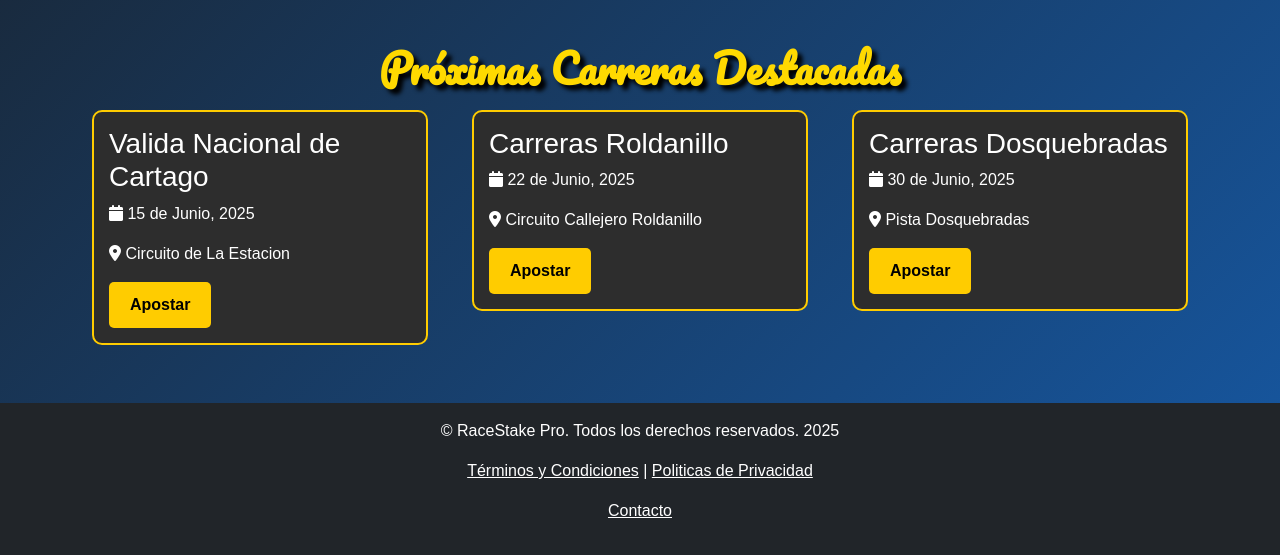
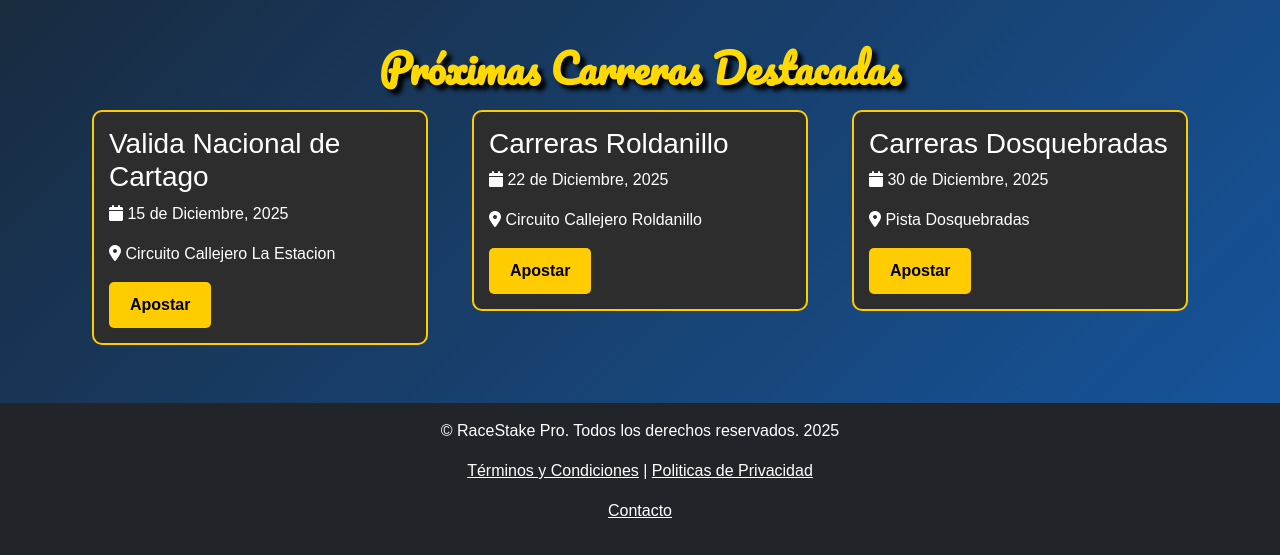
Before and after one commit to Leonardop448/Web_Apuestas, a PHP site: page / in a window 1280 px wide. Shown: the part 672-1227 px from the top of the page. Run offline with PHP 8.4, Linux system fonts and the light colour scheme; some libraries are stand-ins or nearby versions; some web fonts are replaced.

Commit message:
Actualizacion fecha Proximas carreras

```diff
--- a/Vista/Paginas/Inicio.php
+++ b/Vista/Paginas/Inicio.php
@@ -1,5 +1,6 @@
 <!DOCTYPE html>
 <html lang="es">
+
 <head>
   <meta charset="utf-8">
   <meta name="viewport" content="width=device-width, initial-scale=1">
@@ -22,16 +23,20 @@
       padding: 10px 20px;
       border-radius: 5px;
     }
+
     .btn-apuesta:hover {
       background-color: #e6b800;
     }
+
     .navbar {
       background-color: #000 !important;
     }
+
     .nav-link {
       color: #fff !important;
       font-weight: bold;
     }
+
     .event-card {
       background: #2d2d2d;
       border: 2px solid #ffcc00;
@@ -40,11 +45,13 @@
       margin: 10px;
       transition: transform 0.3s;
     }
+
     .event-card:hover {
       transform: scale(1.05);
     }
   </style>
 </head>
+
 <body>
 
   <!-- Sección Hero -->
@@ -66,15 +73,15 @@
         <div class="col-md-4">
           <div class="event-card">
             <h3>Valida Nacional de Cartago</h3>
-            <p><i class="fa-solid fa-calendar"></i> 15 de Junio, 2025</p>
-            <p><i class="fa-solid fa-location-dot"></i> Circuito de La Estacion</p>
+            <p><i class="fa-solid fa-calendar"></i> 15 de Diciembre, 2025</p>
+            <p><i class="fa-solid fa-location-dot"></i> Circuito Callejero La Estacion</p>
             <a href="?pagina=Apuestas" class="btn btn-apuesta">Apostar</a>
           </div>
         </div>
         <div class="col-md-4">
           <div class="event-card">
             <h3>Carreras Roldanillo</h3>
-            <p><i class="fa-solid fa-calendar"></i> 22 de Junio, 2025</p>
+            <p><i class="fa-solid fa-calendar"></i> 22 de Diciembre, 2025</p>
             <p><i class="fa-solid fa-location-dot"></i> Circuito Callejero Roldanillo</p>
             <a href="?pagina=Apuestas" class="btn btn-apuesta">Apostar</a>
           </div>
@@ -82,7 +89,7 @@
         <div class="col-md-4">
           <div class="event-card">
             <h3>Carreras Dosquebradas</h3>
-            <p><i class="fa-solid fa-calendar"></i> 30 de Junio, 2025</p>
+            <p><i class="fa-solid fa-calendar"></i> 30 de Diciembre, 2025</p>
             <p><i class="fa-solid fa-location-dot"></i> Pista Dosquebradas</p>
             <a href="?pagina=Apuestas" class="btn btn-apuesta">Apostar</a>
           </div>
@@ -97,4 +104,5 @@
 
 
 </body>
+
 </html>
```
